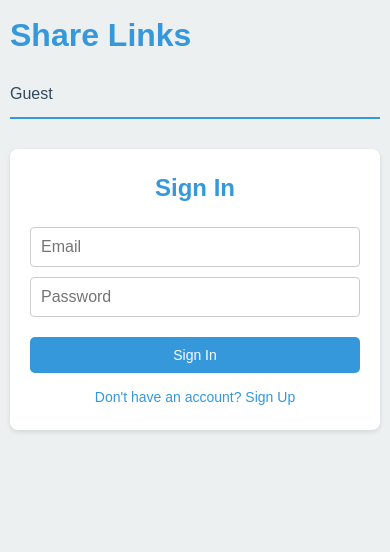
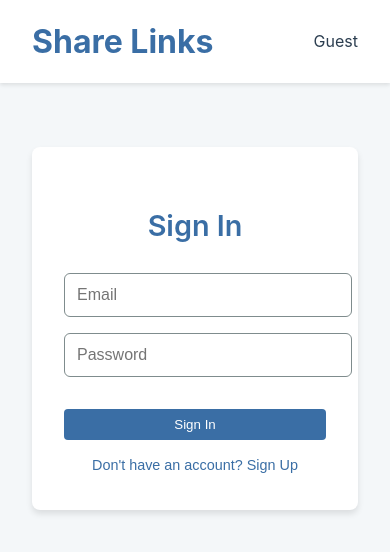
Before and after one commit to goggledefogger/react-share-links, a React (Create React App) app: page /login in a window 390 px wide. Shown: the top 552 px of the page. Built offline with nearby package versions, Linux system fonts and the light colour scheme; no server answers.

Commit message:
updated styling

```diff
--- a/src/App.css
+++ b/src/App.css
@@ -1,17 +1,5 @@
-:root {
-  --primary-color: #3498db;
-  --primary-dark: #2980b9;
-  --secondary-color: #2ecc71;
-  --secondary-dark: #27ae60;
-  --background-color: #ecf0f1;
-  --text-color: #34495e;
-  --error-color: #e74c3c;
-  --success-color: #2ecc71;
-  --warning-color: #f39c12;
-}
-
 body {
-  font-family: 'Arial', sans-serif;
+  font-family: 'Inter', 'Segoe UI', 'Roboto', sans-serif;
   line-height: 1.6;
   color: var(--text-color);
   background-color: var(--background-color);
@@ -20,41 +8,55 @@ body {
 }
 
 .App {
-  max-width: 800px;
-  margin: 0 auto;
-  padding: 20px;
+  display: flex;
+  flex-direction: column;
+  min-height: 100vh;
 }
 
-.header {
+.App-header {
+  background-color: var(--surface-color);
+  padding: 1rem 2rem;
+  box-shadow: 0 2px 4px rgba(0, 0, 0, 0.1);
   display: flex;
   justify-content: space-between;
   align-items: center;
-  margin-bottom: 30px;
-  padding-bottom: 10px;
-  border-bottom: 2px solid var(--primary-color);
 }
 
-h1,
-h2 {
+.App-header h1 {
   color: var(--primary-color);
-  margin: 0 0 20px 0;
+  margin: 0;
+}
+
+.user-info {
+  display: flex;
+  align-items: center;
+  gap: 1rem;
+}
+
+.welcome-message {
+  color: var(--text-color);
+}
+
+main {
+  flex-grow: 1;
+  padding: 2rem;
+}
+
+.container {
+  max-width: 1200px;
+  margin: 0 auto;
 }
 
 .btn {
-  padding: 10px 15px;
+  padding: 0.5rem 1rem;
   border: none;
-  border-radius: 5px;
-  font-size: 16px;
+  border-radius: 4px;
   cursor: pointer;
   transition: background-color 0.3s, transform 0.1s;
 }
 
 .btn:hover {
-  transform: translateY(-2px);
-}
-
-.btn:active {
-  transform: translateY(0);
+  transform: translateY(-1px);
 }
 
 .btn-primary {
@@ -64,15 +66,6 @@ h2 {
 
 .btn-primary:hover {
   background-color: var(--primary-dark);
-}
-
-.btn-secondary {
-  background-color: var(--secondary-color);
-  color: white;
-}
-
-.btn-secondary:hover {
-  background-color: var(--secondary-dark);
 }
 
 .btn-danger {
@@ -86,31 +79,14 @@ h2 {
 
 .input {
   width: 100%;
-  padding: 10px;
-  border: 1px solid var(--primary-color);
-  border-radius: 5px;
-  font-size: 16px;
-  transition: border-color 0.3s;
+  padding: 0.5rem;
+  border: 1px solid var(--text-light);
+  border-radius: 4px;
+  font-size: 1rem;
 }
 
 .input:focus {
   outline: none;
-  border-color: var(--primary-dark);
-  box-shadow: 0 0 0 2px rgba(52, 152, 219, 0.2);
+  border-color: var(--primary-color);
+  box-shadow: 0 0 0 2px rgba(58, 110, 165, 0.2);
 }
-
-@media (max-width: 768px) {
-  .App {
-    padding: 10px;
-  }
-
-  .header {
-    flex-direction: column;
-    align-items: flex-start;
-  }
-
-  .btn,
-  .input {
-    font-size: 14px;
-  }
-}
--- a/src/App.tsx
+++ b/src/App.tsx
@@ -1,62 +1,19 @@
-// src/App.tsx
-import React, { useRef } from 'react';
+import React from 'react';
 import {
   BrowserRouter as Router,
   Route,
   Routes,
-  useLocation,
   Navigate,
 } from 'react-router-dom';
-import { CSSTransition, SwitchTransition } from 'react-transition-group';
 import ChannelList from './components/ChannelList';
 import ChannelView from './components/ChannelView';
 import Auth from './components/Auth';
 import { useAuthUser } from './hooks/useAuthUser';
 import { ToastProvider } from './contexts/ToastContext';
 import Toast from './components/Toast';
+import './styles/variables.css';
+import './styles/animations.css';
 import './App.css';
-import './styles/animations.css';
-
-const AnimatedRoutes = () => {
-  const location = useLocation();
-  const { user, profile, loading, error, signOutUser } = useAuthUser();
-  const nodeRef = useRef(null);
-
-  if (loading) {
-    return <div>Loading...</div>;
-  }
-
-  return (
-    <SwitchTransition>
-      <CSSTransition
-        key={location.pathname}
-        classNames="fade"
-        timeout={300}
-        nodeRef={nodeRef}>
-        <div ref={nodeRef}>
-          <Routes location={location}>
-            <Route
-              path="/"
-              element={
-                user ? <ChannelList /> : <Navigate to="/login" replace />
-              }
-            />
-            <Route
-              path="/channel/:id"
-              element={
-                user ? <ChannelView /> : <Navigate to="/login" replace />
-              }
-            />
-            <Route
-              path="/login"
-              element={user ? <Navigate to="/" replace /> : <Auth />}
-            />
-          </Routes>
-        </div>
-      </CSSTransition>
-    </SwitchTransition>
-  );
-};
 
 const App: React.FC = () => {
   const { user, profile, signOutUser } = useAuthUser();
@@ -65,7 +22,7 @@ const App: React.FC = () => {
     <ToastProvider>
       <Router>
         <div className="App">
-          <header className="header">
+          <header className="App-header">
             <h1>Share Links</h1>
             <div className="user-info">
               {user ? (
@@ -83,7 +40,26 @@ const App: React.FC = () => {
             </div>
           </header>
           <main>
-            <AnimatedRoutes />
+            <div className="container">
+              <Routes>
+                <Route
+                  path="/"
+                  element={
+                    user ? <ChannelList /> : <Navigate to="/login" replace />
+                  }
+                />
+                <Route
+                  path="/channel/:id"
+                  element={
+                    user ? <ChannelView /> : <Navigate to="/login" replace />
+                  }
+                />
+                <Route
+                  path="/login"
+                  element={user ? <Navigate to="/" replace /> : <Auth />}
+                />
+              </Routes>
+            </div>
           </main>
           <Toast />
         </div>
--- a/src/components/Auth.css
+++ b/src/components/Auth.css
@@ -1,39 +1,43 @@
 .auth-container {
   max-width: 400px;
-  margin: 0 auto;
-  padding: 20px;
-  background-color: white;
+  margin: 2rem auto;
+  padding: 2rem;
+  background-color: var(--surface-color);
   border-radius: 8px;
-  box-shadow: 0 2px 5px rgba(0, 0, 0, 0.1);
+  box-shadow: 0 4px 6px rgba(0, 0, 0, 0.1);
 }
 
 .auth-container h2 {
   color: var(--primary-color);
-  margin-bottom: 20px;
+  margin-bottom: 1.5rem;
+  font-size: 1.8rem;
+  font-weight: 600;
   text-align: center;
 }
 
 .auth-container form {
   display: flex;
   flex-direction: column;
+  gap: 1rem;
 }
 
-.auth-container input {
-  margin-bottom: 10px;
-  padding: 10px;
-  border: 1px solid #ccc;
-  border-radius: 4px;
-  font-size: 16px;
+.auth-container .input {
+  width: 100%;
+  padding: 0.75rem;
+  border: 1px solid var(--text-light);
+  border-radius: 6px;
+  font-size: 1rem;
+  transition: all 0.3s ease;
 }
 
-.auth-container input:focus {
+.auth-container .input:focus {
   outline: none;
   border-color: var(--primary-color);
-  box-shadow: 0 0 0 2px rgba(52, 152, 219, 0.2);
+  box-shadow: 0 0 0 2px rgba(58, 110, 165, 0.2);
 }
 
-.auth-container button[type="submit"] {
-  margin-top: 10px;
+.auth-container .btn {
+  margin-top: 1rem;
 }
 
 .auth-toggle {
@@ -41,12 +45,14 @@
   border: none;
   color: var(--primary-color);
   cursor: pointer;
-  font-size: 14px;
-  margin-top: 15px;
+  font-size: 0.9rem;
+  margin-top: 1rem;
   text-align: center;
   width: 100%;
+  transition: color 0.3s ease;
 }
 
 .auth-toggle:hover {
+  color: var(--primary-dark);
   text-decoration: underline;
 }
--- a/src/components/Auth.tsx
+++ b/src/components/Auth.tsx
@@ -1,4 +1,3 @@
-// src/components/Auth.tsx
 import React, { useState } from 'react';
 import {
   createUserWithEmailAndPassword,
--- a/src/components/ChannelList.tsx
+++ b/src/components/ChannelList.tsx
@@ -1,4 +1,3 @@
-// src/components/ChannelList.tsx
 import React from 'react';
 import { Link } from 'react-router-dom';
 import { useChannels } from '../hooks/useChannels';
@@ -7,7 +6,7 @@ import Form from './common/Form';
 import './ChannelList.css';
 
 const ChannelList: React.FC = () => {
-  const { channelList: channels, addChannel, deleteChannel } = useChannels();
+  const { channelList, addChannel, deleteChannel } = useChannels();
 
   const handleAddChannel = (formData: { [key: string]: string }) => {
     const { channelName } = formData;
@@ -17,12 +16,16 @@ const ChannelList: React.FC = () => {
   };
 
   return (
-    <div className="channel-list">
-      <h2>Channels</h2>
-      <ul>
-        {channels.map((channel: Channel) => (
-          <li key={channel.id}>
-            <Link to={`/channel/${channel.id}`}>{channel.name}</Link>
+    <div className="channel-list bg-surface shadow rounded p-4">
+      <h2 className="text-primary">Channels</h2>
+      <ul className="channel-items">
+        {channelList.map((channel: Channel) => (
+          <li
+            key={channel.id}
+            className="channel-item bg-surface shadow rounded p-4 m-4">
+            <Link to={`/channel/${channel.id}`} className="channel-link">
+              {channel.name}
+            </Link>
             <button
               className="btn btn-danger"
               onClick={() => deleteChannel(channel.id)}
@@ -32,8 +35,8 @@ const ChannelList: React.FC = () => {
           </li>
         ))}
       </ul>
-      <div className="add-channel-form">
-        <h3>Add New Channel</h3>
+      <div className="add-channel-form bg-surface shadow rounded p-4">
+        <h3 className="text-secondary">Add New Channel</h3>
         <Form
           fields={[
             {
--- a/src/components/common/Form.tsx
+++ b/src/components/common/Form.tsx
@@ -1,4 +1,3 @@
-// src/components/common/Form.tsx
 import React, { useState } from 'react';
 
 interface FormField {
@@ -20,7 +19,7 @@ const Form: React.FC<FormProps> = ({
   fields,
   onSubmit,
   submitButtonText,
-  submitButtonClass,
+  submitButtonClass = 'btn btn-primary',
 }) => {
   const [formData, setFormData] = useState<{ [key: string]: string }>({});
 
@@ -32,6 +31,7 @@ const Form: React.FC<FormProps> = ({
   const handleSubmit = (event: React.FormEvent<HTMLFormElement>) => {
     event.preventDefault();
     onSubmit(formData);
+    setFormData({}); // Reset form after submission
   };
 
   return (
@@ -46,10 +46,10 @@ const Form: React.FC<FormProps> = ({
           onChange={handleInputChange}
           required={field.required}
           maxLength={field.maxLength}
-          className="form-input"
+          className="input"
         />
       ))}
-      <button type="submit" className={submitButtonClass || 'btn btn-primary'}>
+      <button type="submit" className={submitButtonClass}>
         {submitButtonText}
       </button>
     </form>
--- a/src/styles/variables.css
+++ b/src/styles/variables.css
@@ -1,11 +1,15 @@
 :root {
-  --primary-color: #3498db;
-  --primary-dark: #2980b9;
-  --secondary-color: #2ecc71;
-  --secondary-dark: #27ae60;
-  --background-color: #ecf0f1;
-  --text-color: #34495e;
+  --primary-color: #3a6ea5;
+  --primary-light: #6c8fb3;
+  --primary-dark: #004e89;
+  --secondary-color: #6c9a8b;
+  --secondary-light: #98bcb1;
+  --secondary-dark: #416a5e;
+  --background-color: #f4f7f9;
+  --surface-color: #ffffff;
+  --text-color: #2c3e50;
+  --text-light: #7f8c8d;
   --error-color: #e74c3c;
-  --success-color: #2ecc71;
+  --success-color: #27ae60;
   --warning-color: #f39c12;
 }
```
Also changed, not shown: src/components/ChannelList.css (+25 -74 lines).
